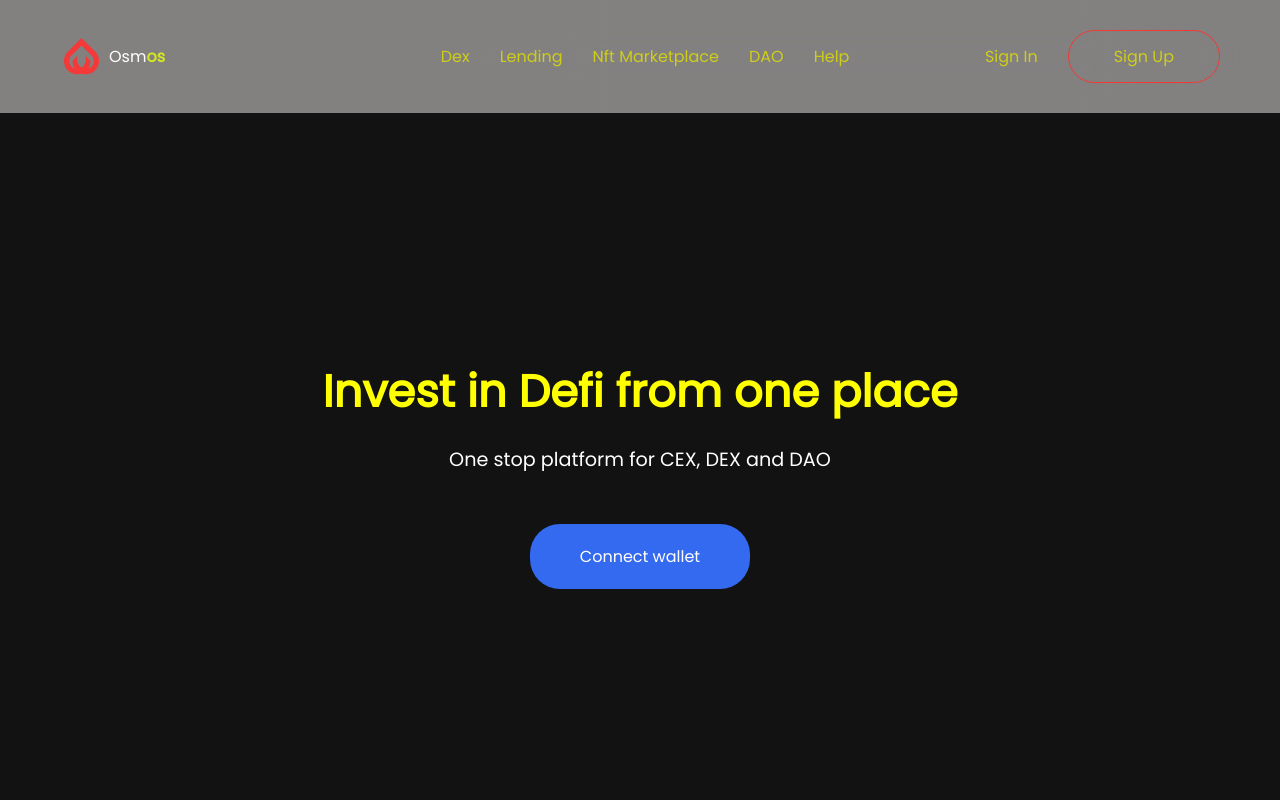
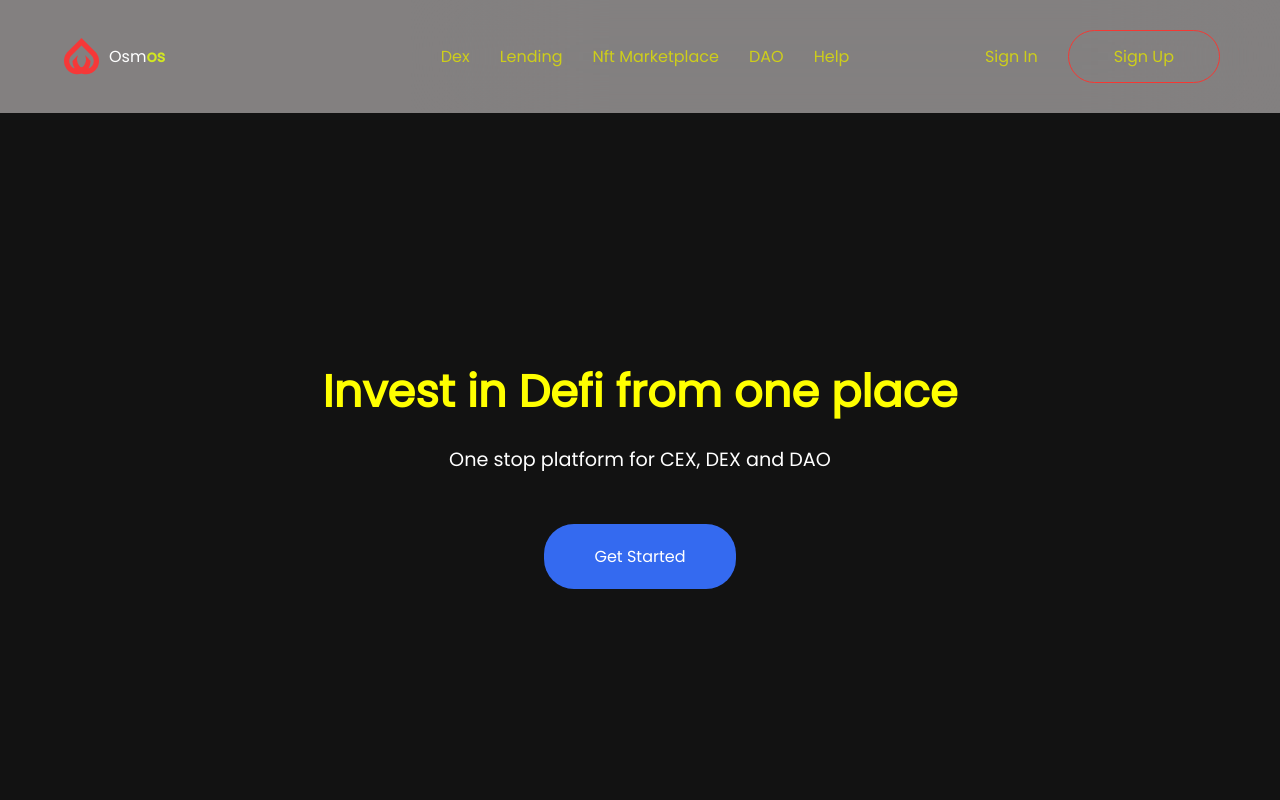
Before and after one commit to hemarle/nfts, a React (Create React App) app: page / in a window 1280 px wide. Shown: the top 800 px of the page. Built offline with nearby package versions, Linux system fonts and the light colour scheme.

Commit message:
hero button changed

```diff
--- a/src/Landing.js
+++ b/src/Landing.js
@@ -10,7 +10,7 @@ import Services from './Services';
 
 function Landing() {
     return <div className='landing'>
-        <Hero title='Invest in Defi from one place' about='One stop platform for CEX, DEX and DAO' link='/signup' linkText='Connect wallet'/>
+        <Hero title='Invest in Defi from one place' about='One stop platform for CEX, DEX and DAO' link='/signup' linkText='Get Started'/>
         <About title='Explore'/>
         <Services/>
         <Download image={phoneIcon}
```
